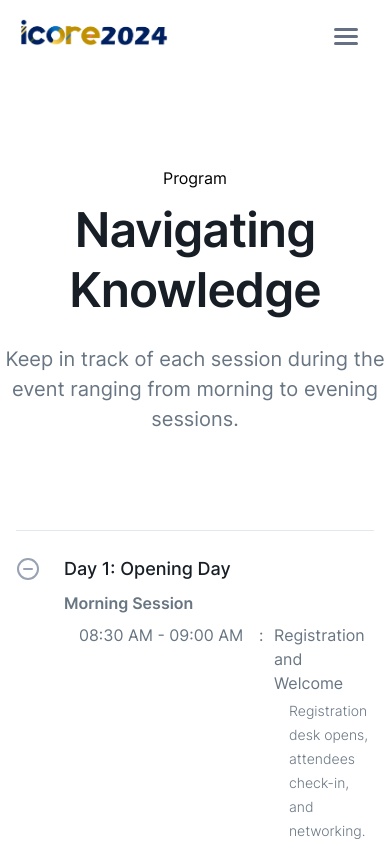
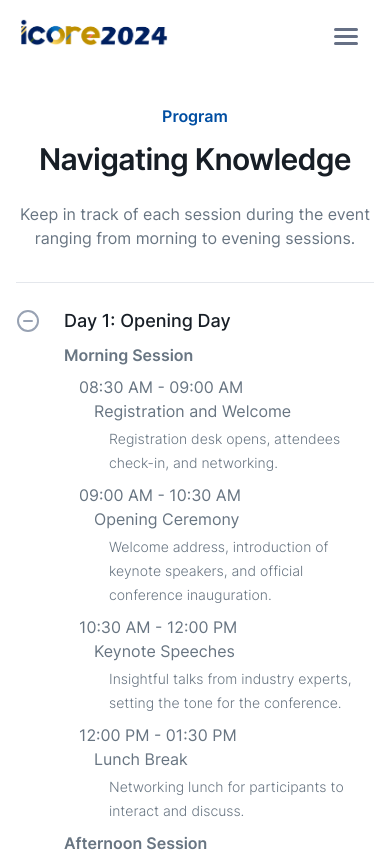
Before and after one commit to icore-nationalu/icore2024, a React (Vite) app: page /program in a window 390 px wide. Shown: the top 852 px of the page. Built offline with nearby package versions, Linux system fonts and the light colour scheme.

Commit message:
Program responsiveness

```diff
--- a/src/assets/css/timeline.css
+++ b/src/assets/css/timeline.css
@@ -186,10 +186,11 @@
     text-align: center;
     margin: 96px auto;
     max-width: 768px;
+    padding: 0 32px;
 }
 
-#programs .header-wrapper span {
-    color: var(--primary-600);
+#program .header-wrapper span {
+    color: var(--primary-700);
     font-size: 16px;
     font-weight: 600;
     line-height: 24px;
@@ -392,6 +393,7 @@
     display: flex;
     flex-direction: column;
 }
+
 .program2 .program-content .time-schedule .caption {
     color: var(--gray-500);
     font-size: 14px;
@@ -400,3 +402,49 @@
     margin-top: 4px;
     margin-left: 15px;
 }
+
+@media screen and (max-width: 576px) {
+    #program .header-wrapper {
+        margin: 64px auto;
+        padding: 0 16px;
+    }
+
+    #program .header-wrapper .heading {
+        font-size: 36px;
+        line-height: 44px;
+        letter-spacing: -0.72px;
+    }
+
+    #program .header-wrapper .subheading {
+        font-size: 18px;
+        line-height: 28px;
+    }
+
+    .program2 .program-content .time-schedule {
+        grid-template-columns: 1fr;
+    }
+
+    .program2 .program-content .time-schedule > span:nth-child(2) {
+        display: none;
+    }
+
+    .program2 .program-content .time-schedule .schedule-caption {
+        margin-left: 15px;
+    }
+}
+
+@media screen and (max-width: 400px) {
+    #program .header-wrapper {
+        margin: 32px auto;
+    }
+
+    #program .header-wrapper .heading {
+        font-size: 30px;
+        line-height: 38px;
+    }
+
+    #program .header-wrapper .subheading {
+        font-size: 16px;
+        line-height: 24px;
+    }
+}
```
